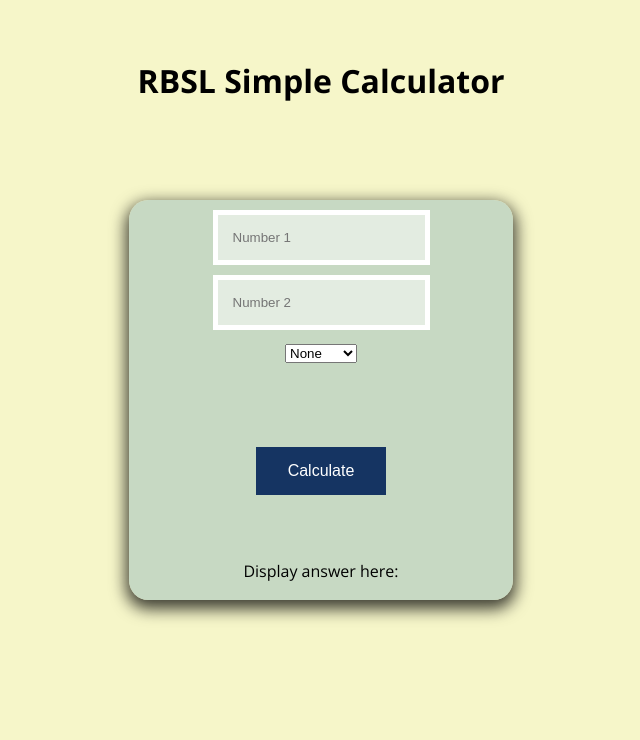
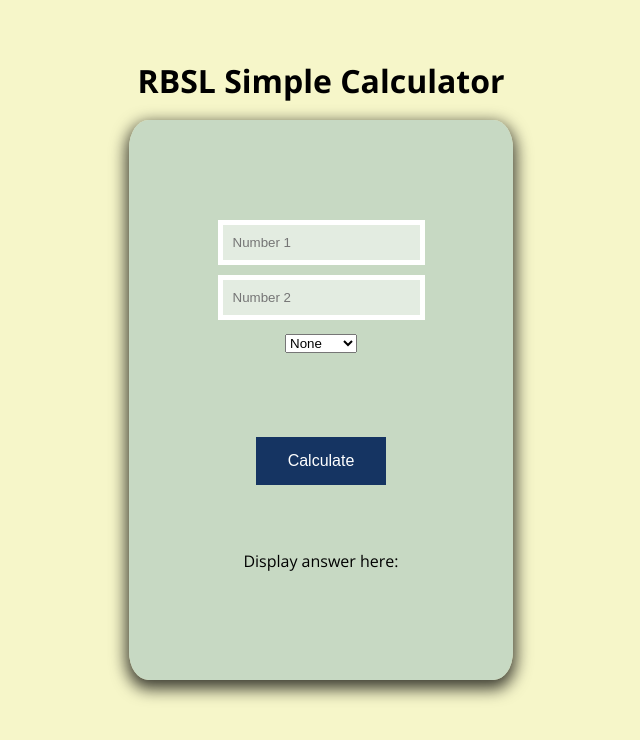
Before and after one commit to Scdtp/rbslcalculator, a PHP site: page / in a window 1280 px wide. Shown: the top 740 px of the page, without its empty margins (319-959 px from the left). Run offline with PHP 8.4, Linux system fonts and the light colour scheme.

Commit message:
Update height form 70%

```diff
--- a/css/styles.css
+++ b/css/styles.css
@@ -33,7 +33,7 @@ body{
 
 form{
     background-color: #bad1c2c6;
-    height: 50%;
+    height: 70%;
     width: 30%;
     display: flex;
     align-items: center;
@@ -60,7 +60,7 @@ input{
     box-shadow:
                 inset 0 0 8px rgba(0,0,0,0,0.1),
                 0 0 16px rgba(0,0,0,0,0.1);
-    padding: 15px;
+    padding: 10px;
     background: rgba(255,255,255,0.5);
     margin: 0 0 10px 0;
 }
```
